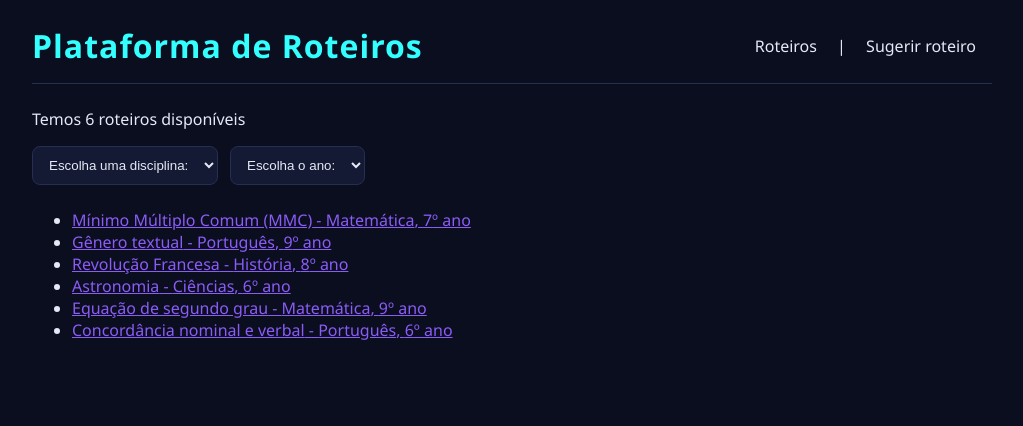
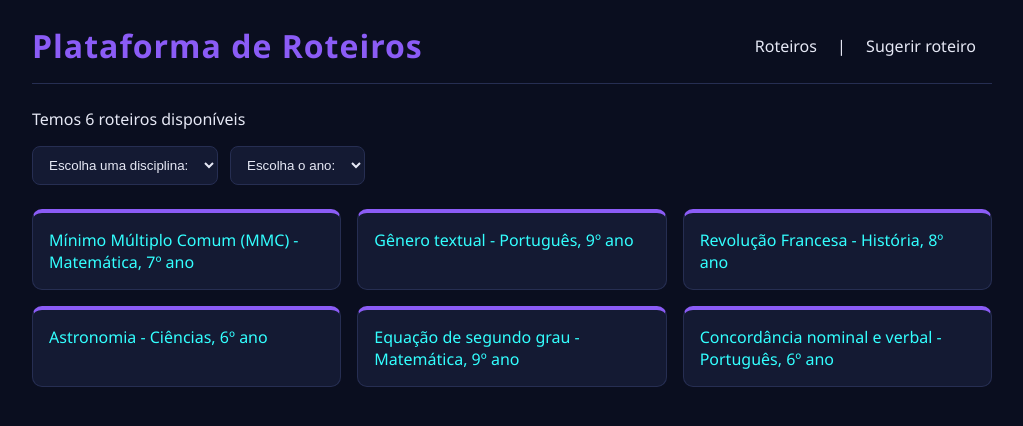
Before and after one commit to FelipeWalkerX/A2-Dev-Web, a Next.js app: page / in a window 1280 px wide. Shown: the top 426 px of the page, without its empty margins (128-1151 px from the left). Built offline with nearby package versions, Linux system fonts and the light colour scheme.

Commit message:
Transfgormado a lista de roteiros em uma grade de cards

```diff
--- a/app/globals.css
+++ b/app/globals.css
@@ -4,8 +4,8 @@
   --bordas: #262e52;   /*Bordas dos cards e dos campos de digitacao*/
   --textoP: #e6e8f5;   /*Texto principal*/
   --textoS: #959bbd;   /*Texto secundario, tipo as respostas das questoes ou o tempo de estudo nos cards*/
-  --titulo: #33ffff;    /*Cor unica so para o titulo, o roxo que tinha escolhido antes ficou esquisito*/
-  --destaque: #8b5cf6;    /*Os links e as bordas em cima dos cards*/
+  --link: #33ffff;    /*Cor unica so para os links, o roxo que tinha escolhido antes ficou esquisito*/
+  --destaque: #8b5cf6;    /*O cabecalho e as bordas em cima dos cards*/
   --subtitulos: #60a5fa;    /*Os subtitulos*/
 }
 
@@ -17,7 +17,7 @@ body{
 }
 
 a{    /*Esse 'a' vira o link do next, a tag 'link' serve pra carregadr arquivos e nao pra isso que eu preciso*/
-  color: var(--destaque);
+  color: var(--link);
 }
 
 main{
@@ -38,7 +38,7 @@ header {
 header h1{      /*Regra pra valer so para o titulo do cabecalho e nao pros h1 do site*/
   margin: 0;     /*O texto precisa de margem zerada, pois como ele ja tem margem propria, precisa zerar para se alinhar com o menu*/
   letter-spacing: 1px;    /*Espacamento entre as letras do cabecalho*/
-  color: var(--titulo);    /*Puxando a cor do root*/
+  color: var(--destaque);    /*Puxando a cor do root*/
 }
 
 nav a{
@@ -61,3 +61,27 @@ select, input{    /*O select é uma tag como o resto e nao uma classe como o .fi
   border-radius: 8px;
   padding: 10px 12px;
 }
+
+.grade {
+  list-style: none;   /*Tira as bolinhas dos roteiros (pra nao ficar com aquela carona de site duvidoso*/
+  padding: 0;   /*Tirado o recuo que as bolinhas deixa*/
+  display: grid;    /*Colocado cada roteiro em colunas para ficar melhor organizado*/
+  grid-template-columns: repeat(auto-fill, minmax(260px, 1fr));    /*Cria quantas colunas couberem no espaco que tem, nesse caso cada uma com no minimo de 260 pixels, pra dividir em 3 roteiros por coluna*/
+  gap: 16px;
+}
+
+.card{
+  background-color: var(--cards);
+  border: 1px solid var(--bordas);
+  border-top: 4px solid var(--destaque);    /*Borda mais grossa em cima do grid para ficar mais bonitinho*/
+  border-radius: 10px;
+  padding: 16px;
+}
+
+.card a{    /*Mexendo no estado normal*/
+  text-decoration: none;    /*Tirado a linha do link para nao ficar esquisito*/
+}
+
+.card a:hover{    /*Agora se o mouse tiver em cima do texto do link*/
+  text-decoration: underline;   /*Deixado para a linha aparecer so quando eu colocar o mouse em cima do texto*/
+}
--- a/components/RoteiroCard.js
+++ b/components/RoteiroCard.js
@@ -2,7 +2,7 @@ import Link from "next/link";
 
 export default function RoteiroCard(props){
     return (
-        <li>
+        <li className="card">
             <Link href = {`/roteiro/${props.roteiro.id}`}>  {/* O href é o endereco para onde o link leva. Ja a crase e o $, servem para o texto mudar conforme o id do roteiro */}
                 {props.roteiro.titulo} - {props.roteiro.disciplina}, {props.roteiro.ano}º ano
             </Link>
--- a/components/listaRoteiros.js
+++ b/components/listaRoteiros.js
@@ -7,7 +7,7 @@ export default function ListaRoteiros(props){
         )
     }
     return(
-        <ul>    {/*Aqui dentro ja é JSX*/}
+        <ul className="grade">    {/*Aqui dentro ja é JSX*/}
         {/* <ul> sao marcadores, neste caso, ele mostra cada um dos roteiros, como se fosse um vetor de roteiros */}
             {props.roteiros.map((roteiro)=>(
                 <RoteiroCard key = {roteiro.id} roteiro = {roteiro} />
```
